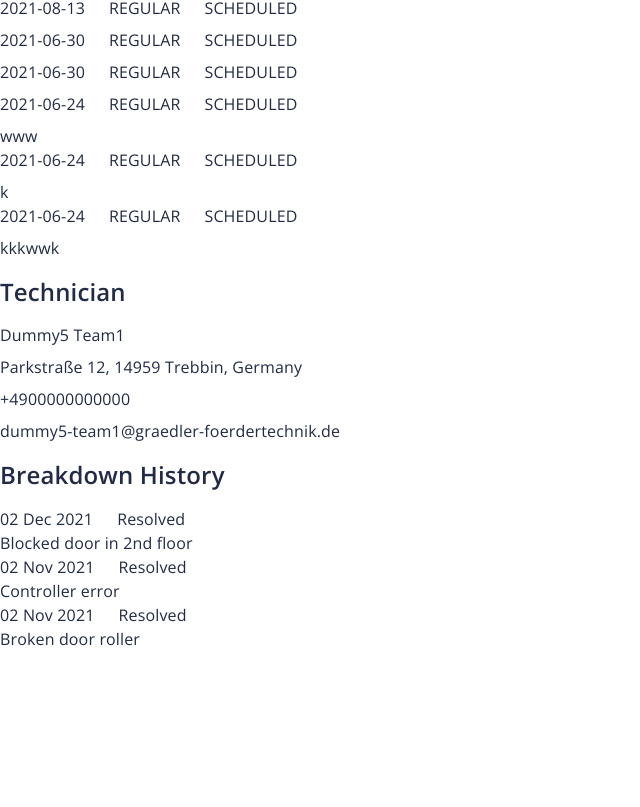
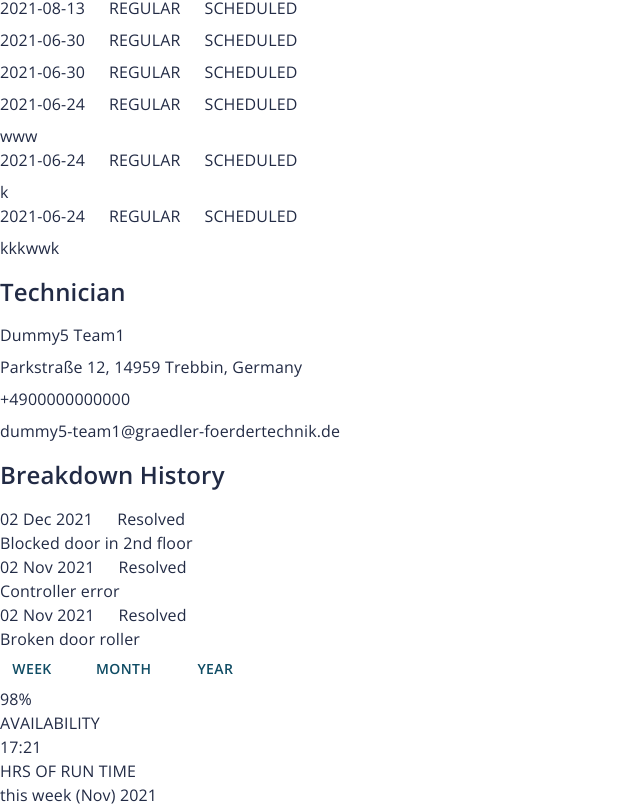
Before and after one commit to Westernwells/mainteny-pm, a React (Create React App) app: page /pm/units/0545ef12-c1dd-4d80-ab6e-a1c0ef937409 in a window 1280 px wide. Shown: the part 476-1283 px from the top of the page, without its empty margins (0-640 px from the left). Before the commit the page ends 1127 px from the top, so only its background shows below. Built offline with nearby package versions, Linux system fonts and the light colour scheme.

Commit message:
add availability section

```diff
--- /dev/null
+++ b/src/pages/units-detail/ElevatorAvailabilitySection.tsx
@@ -0,0 +1,24 @@
+// TODO: we do not have the model in backend yet
+import React from 'react';
+import {Box, Button, Stack} from '@mui/material';
+
+export const ElevatorAvailabilitySection = () => (
+  <Box>
+    <Stack direction="row" spacing={3}>
+      <Button>Week</Button>
+      <Button>Month</Button>
+      <Button>Year</Button>
+    </Stack>
+    <Stack>
+      <div>
+        <div>98%</div>
+        <div>AVAILABILITY</div>
+      </div>
+      <div>
+        <div>17:21</div>
+        <div>HRS OF RUN TIME</div>
+      </div>
+      <div>this week (Nov) 2021</div>
+    </Stack>
+  </Box>
+);
--- a/src/pages/units-detail/UnitsDetail.tsx
+++ b/src/pages/units-detail/UnitsDetail.tsx
@@ -10,6 +10,7 @@ import {ServiceHistorySection} from './ServiceHistorySection';
 import {TechnicianSection} from './TechnicianSection';
 import {createEmptyResource} from '../../utils/paging-utils';
 import {ElevatorBreakDownSection} from './ElevatorBreakDownSection';
+import {ElevatorAvailabilitySection} from './ElevatorAvailabilitySection';
 
 const pageSize = 10;
 export interface UnitsDetailProps {
@@ -50,6 +51,7 @@ export const UnitsDetail = ({stopLoading}: UnitsDetailProps) => {
         <TechnicianSection serviceOrder={serviceOrders.data[0]} />
       )}
       <ElevatorBreakDownSection />
+      <ElevatorAvailabilitySection />
     </Stack>
   );
 };
```
